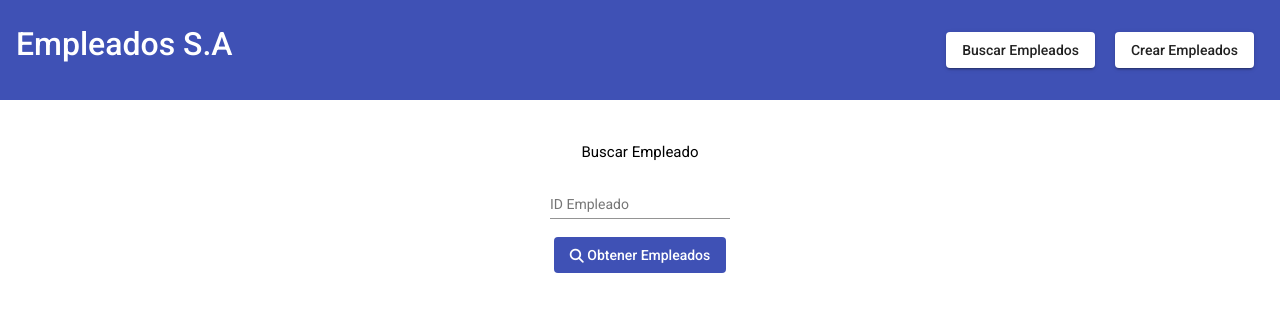
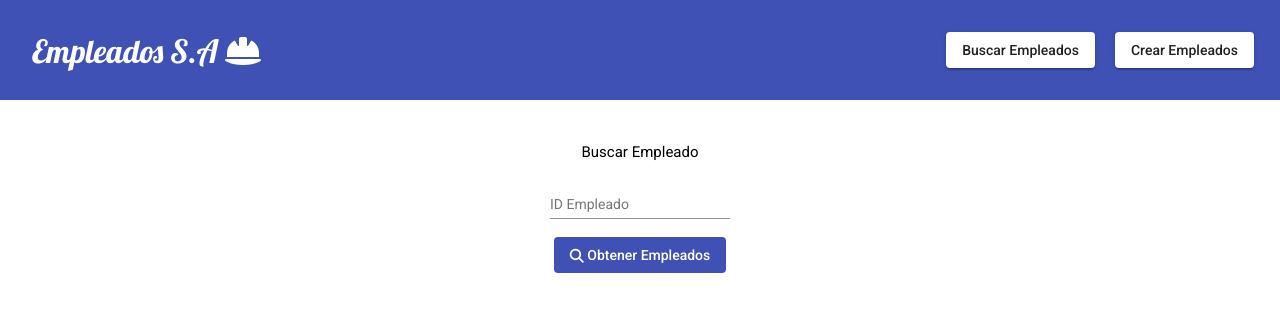
Before and after one commit to santiago5087/empleados-app, an Angular app: page /empleados in a window 1280 px wide. Shown: the top 312 px of the page. Built offline with nearby package versions, Linux system fonts and the light colour scheme.

Commit message:
Logo de la 'empresa' añadido

```diff
--- a/src/app/components/navigation/navigation.component.html
+++ b/src/app/components/navigation/navigation.component.html
@@ -1,5 +1,8 @@
 <mat-toolbar color="primary" style="height: 100px;">
-  <p class="logo">Empleados S.A</p>
+  <a mat-button routerLink="/empleados">
+    <span class="logo">Empleados S.A <i class="fas fa-hard-hat"></i>
+    </span>
+  </a>
   <span class="flex-spacer"></span>
   <a mat-raised-button class="nav-button" routerLink="/empleados">Buscar Empleados</a>
   <a mat-raised-button class="nav-button" routerLink="/empleados-create">Crear Empleados</a>
--- a/src/app/components/navigation/navigation.component.scss
+++ b/src/app/components/navigation/navigation.component.scss
@@ -1,5 +1,6 @@
 .logo {
   font-size: xx-large;
+  font-family: 'Lobster', cursive;
 }
 
 .flex-spacer {
--- a/src/index.html
+++ b/src/index.html
@@ -13,6 +13,7 @@
   <!-- GOOGLE FONTS AND ICONS -->
   <link href="https://fonts.googleapis.com/css?family=Roboto:300,400,500&display=swap" rel="stylesheet">
   <link href="https://fonts.googleapis.com/icon?family=Material+Icons" rel="stylesheet">
+  <link href="https://fonts.googleapis.com/css2?family=Lobster&display=swap" rel="stylesheet">
 </head>
 <body class="mat-typography">
   <app-root></app-root>
```
